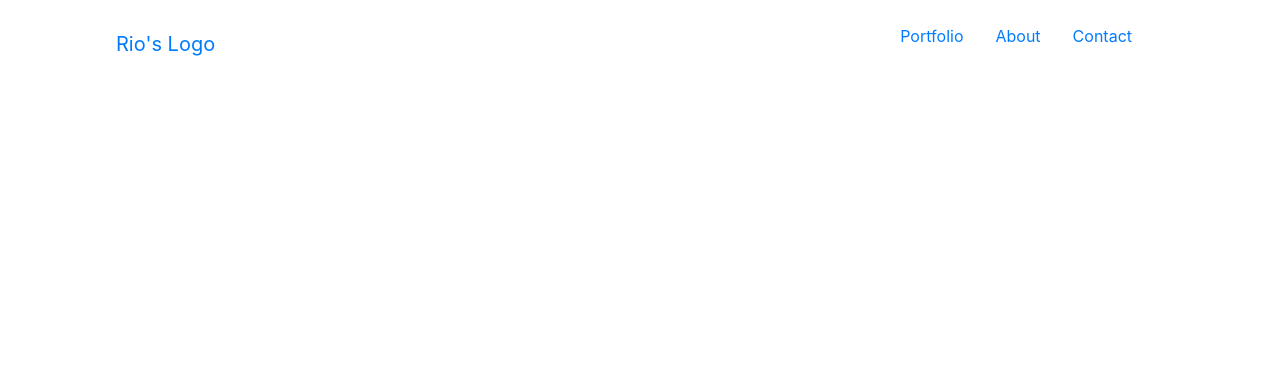
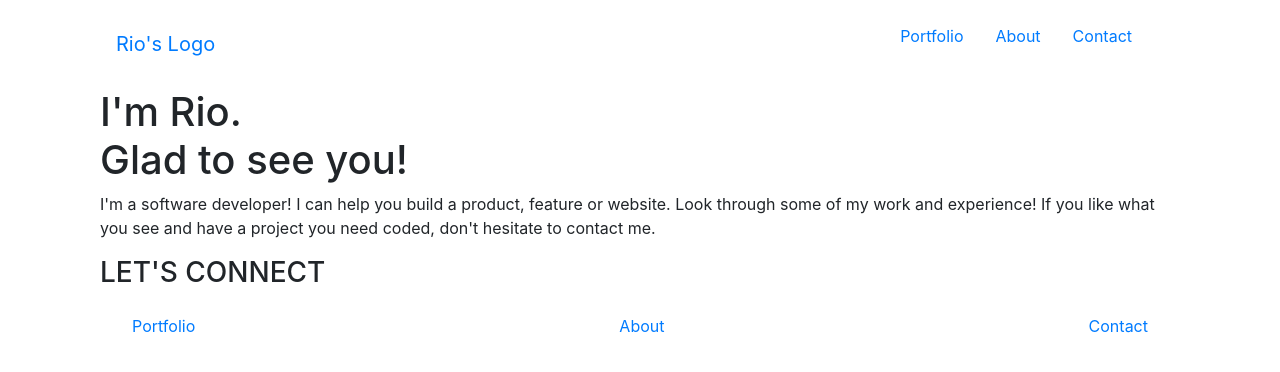
Before and after one commit to razvanso/bootstrap-portfolio, a plain HTML site: page index.html in a window 1280 px wide. Drawn offline with nearby package versions, Linux system fonts and the light colour scheme.

Commit message:
add introduction section

```diff
--- a/index.html
+++ b/index.html
@@ -29,6 +29,30 @@
       </div>
     </nav>
   </header>
+
+  <section class="container">
+    <h1>I'm Rio. <br> Glad to see you!</h1>
+    <p>I'm a software developer! I can help you build a product, feature or website. Look through some of my work and
+    experience! If you like what you see and have a project you need coded, don't hesitate to contact me.</p>
+    <h3>LET'S CONNECT</h3>
+    <ul class="navbar list-unstyled">
+      <li class="nav-item">
+        <a class="nav-link" aria-current="page" href="#portfolio">Portfolio</a>
+      </li>
+      <li class="nav-item">
+        <a class="nav-link" href="#about">About</a>
+      </li>
+      <li class="nav-item">
+        <a class="nav-link" href="#contact">Contact</a>
+      </li>
+    </ul>
+    <!-- <div class="row">
+      <div class="col">
+
+      </div>
+    </div> -->
+
+  </section>
   <script src="https://code.jquery.com/jquery-3.3.1.slim.min.js" integrity="sha384-q8i/X+965DzO0rT7abK41JStQIAqVgRVzpbzo5smXKp4YfRvH+8abtTE1Pi6jizo" crossorigin="anonymous"></script>
   <script src="https://cdn.jsdelivr.net/npm/popper.js@1.14.6/dist/umd/popper.min.js" integrity="sha384-wHAiFfRlMFy6i5SRaxvfOCifBUQy1xHdJ/yoi7FRNXMRBu5WHdZYu1hA6ZOblgut" crossorigin="anonymous"></script>
   <script src="https://cdn.jsdelivr.net/npm/bootstrap@4.2.1/dist/js/bootstrap.min.js" integrity="sha384-B0UglyR+jN6CkvvICOB2joaf5I4l3gm9GU6Hc1og6Ls7i6U/mkkaduKaBhlAXv9k" crossorigin="anonymous"></script>
```
